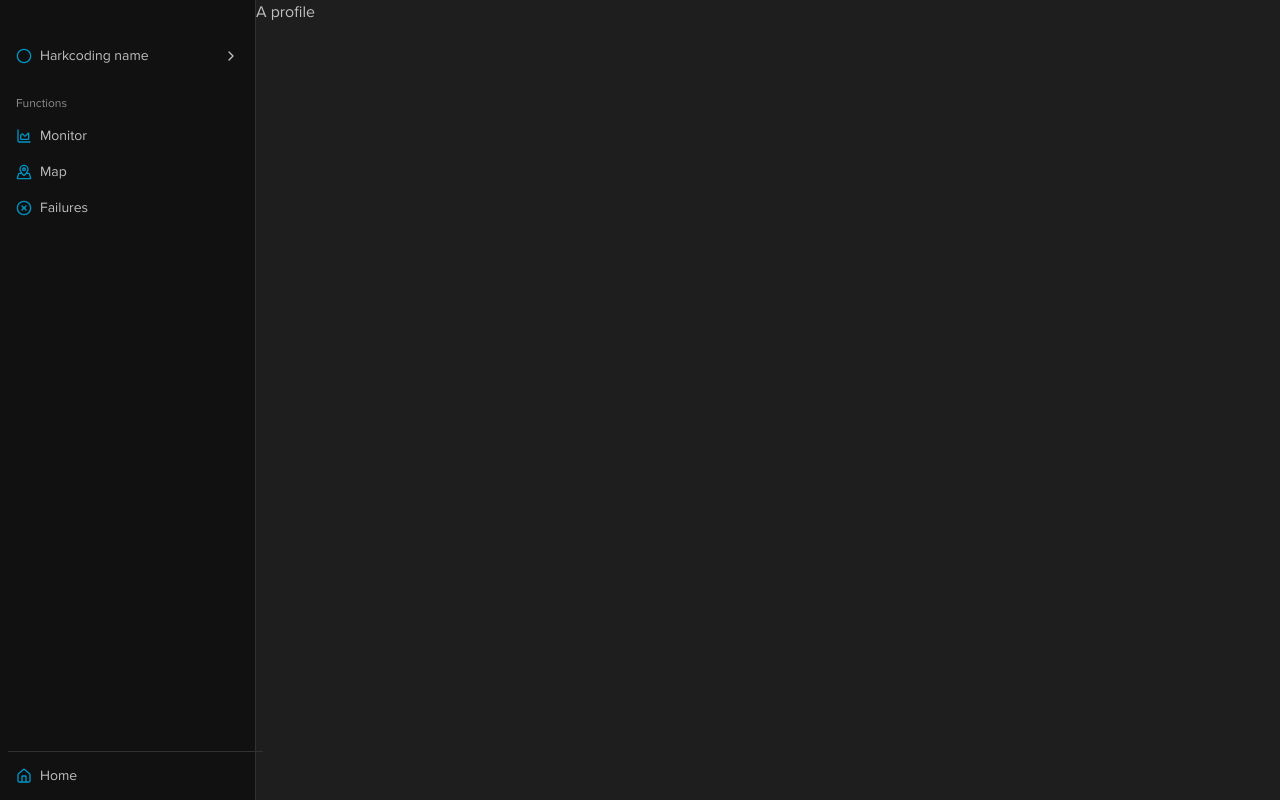
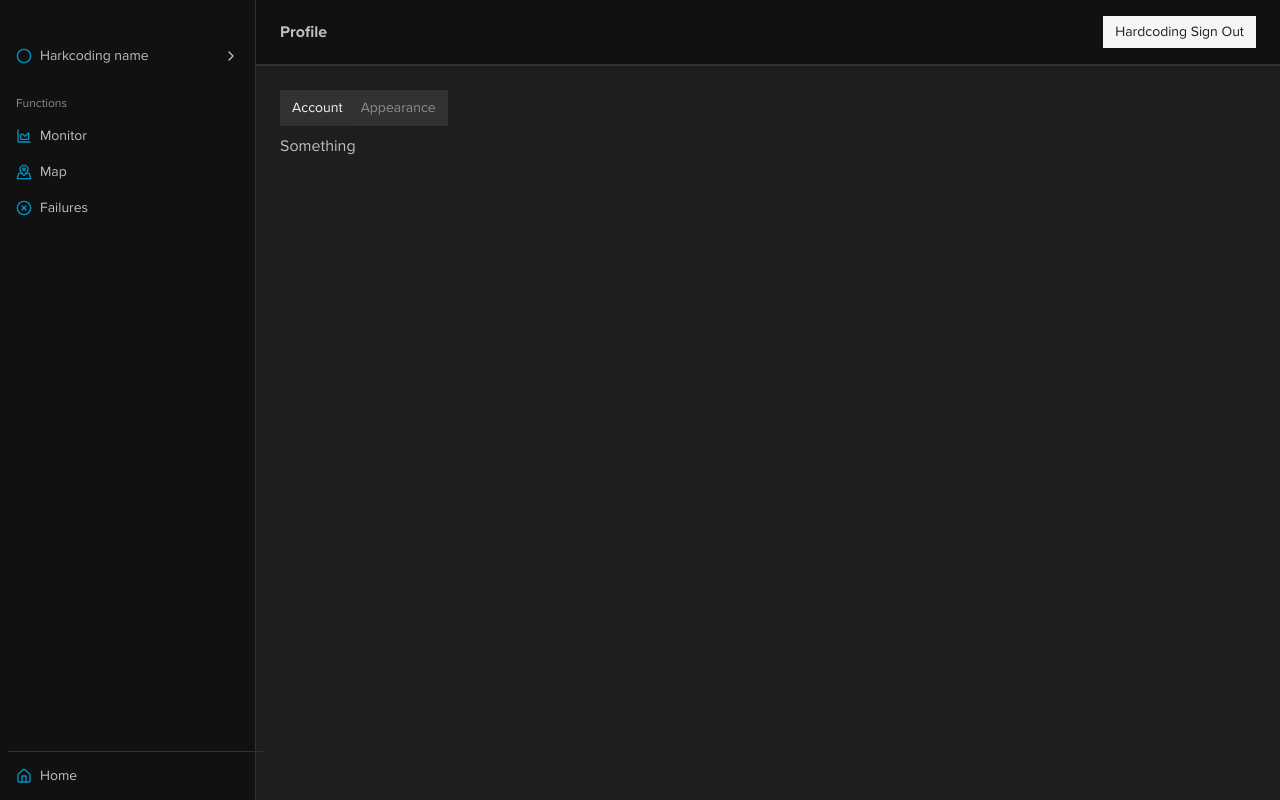
Before and after one commit to JlBestMc/HackathonRepte3_Frontend, a React (Vite) app: page /profile in a window 1280 px wide. Built offline with nearby package versions, Linux system fonts and the light colour scheme.

Commit message:
Add profile page, useThemeContext hook

```diff
--- /dev/null
+++ b/src/components/profile/Account.tsx
@@ -0,0 +1,5 @@
+const Account = () => {
+    return <div className="grid grid-cols-2 gap-6">Something</div>
+}
+
+export default Account
--- /dev/null
+++ b/src/components/profile/Appearance.tsx
@@ -0,0 +1,68 @@
+import { useThemeContext } from '@/hooks/useThemeContext'
+import {
+    Card,
+    CardContent,
+    CardHeader,
+    CardTitle,
+} from '@/components/ui/base/card'
+import { Sun, Moon, SunMoon } from 'lucide-react'
+import content from '@data/profile/appearance'
+
+const Appearance = () => {
+    const { setTheme } = useThemeContext()
+
+    return (
+        <Card>
+            <CardHeader>
+                <CardTitle>
+                    <h2>{content.title}</h2>
+                </CardTitle>
+            </CardHeader>
+            <CardContent>
+                <div className="grid grid-cols-3 gap-8">
+                    <div
+                        onClick={() => setTheme('light')}
+                        className="rounded-lg cursor-pointer"
+                        tabIndex={0}
+                        onKeyDown={(e) => {
+                            if (e.key === 'Enter' || e.key === ' ') {
+                                e.preventDefault()
+                            }
+                        }}
+                    >
+                        <Sun />
+                        <p className="font-black mt-4">{content.textLight}</p>
+                    </div>
+                    <div
+                        onClick={() => setTheme('dark')}
+                        className="rounded-lg cursor-pointer"
+                        tabIndex={0}
+                        onKeyDown={(e) => {
+                            if (e.key === 'Enter' || e.key === ' ') {
+                                e.preventDefault()
+                            }
+                        }}
+                    >
+                        <Moon />
+                        <p className="font-black mt-4">{content.textDark}</p>
+                    </div>
+                    <div
+                        onClick={() => setTheme('system')}
+                        className="rounded-lg cursor-pointer"
+                        tabIndex={0}
+                        onKeyDown={(e) => {
+                            if (e.key === 'Enter' || e.key === ' ') {
+                                e.preventDefault()
+                            }
+                        }}
+                    >
+                        <SunMoon />
+                        <p className="font-black mt-4">{content.textSystem}</p>
+                    </div>
+                </div>
+            </CardContent>
+        </Card>
+    )
+}
+
+export default Appearance
--- a/src/components/ui/ButtonSignOut.tsx
+++ b/src/components/ui/ButtonSignOut.tsx
@@ -1,10 +1,9 @@
-import { useState } from 'react'
-import { useNavigate } from '@tanstack/react-router'
+// import { useState } from 'react'
+// import { useNavigate } from '@tanstack/react-router'
 import { type VariantProps } from 'class-variance-authority'
-import { supabase } from '@/services/supabaseService'
 import { Button, buttonVariants } from '@/components/ui/base/button'
-import ErrorApi from '@components/ui/ErrorApi'
-import content from '@data/ui/buttonSignOut'
+// import ErrorApi from '@components/ui/ErrorApi'
+// import content from '@data/ui/buttonSignOut'
 
 type ButtonSignOutProps = VariantProps<typeof buttonVariants> & {
     asbutton?: boolean
@@ -17,55 +16,51 @@ const ButtonSignOut = ({
     variant = 'default',
     size = 'default',
     className,
-    children,
+    // children,
     ...props
 }: ButtonSignOutProps) => {
-    const navigate = useNavigate()
-    const [error, setError] = useState<string | null>(null)
-    const [isLoading, setIsLoading] = useState(false)
+    // const navigate = useNavigate()
+    // const [error, setError] = useState<string | null>(null)
+    // const [isLoading, setIsLoading] = useState(false)
 
-    const handleLogout = async () => {
-        setIsLoading(true)
-        setError(null)
+    // const handleLogout = async () => {
+    //     setIsLoading(true)
+    //     setError(null)
 
-        const { error } = await supabase.auth.signOut()
+    //     if (error) {
+    //         setError(error.message)
+    //         setIsLoading(false)
+    //         return
+    //     }
 
-        if (error) {
-            setError(error.message)
-            setIsLoading(false)
-            return
-        }
-
-        navigate({ to: '/' })
-    }
+    //     navigate({ to: '/' })
+    // }
 
     return (
         <>
-            {error && <ErrorApi message={error} />}
+            {/* {error && <ErrorApi message={error} />} */}
 
             {asbutton ? (
                 <Button
-                    onClick={handleLogout}
+                    // onClick={handleLogout}
                     variant={variant}
                     size={size}
                     className={className}
-                    disabled={isLoading}
+                    // disabled={isLoading}
                     {...props}
                 >
-                    {isLoading
-                        ? 'Cerrando sesión...'
-                        : children || content.textButton}
+                    {/* {isLoading ? 'Closing…' : children || content.textButton} */}
+                    Hardcoding Sign Out
                 </Button>
             ) : (
                 <button
-                    onClick={handleLogout}
+                    // onClick={handleLogout}
                     className={className}
-                    disabled={isLoading}
+                    // disabled={isLoading}
                     {...props}
                 >
-                    {isLoading
-                        ? 'Cerrando sesión...'
-                        : children || content.textButton}
+                    {/* {isLoading ? 'Closing…' : children || content.textButton} */}
+                    Hardcoding Sign Out
                 </button>
             )}
         </>
--- /dev/null
+++ b/src/config/data/pages/profile.ts
@@ -0,0 +1,8 @@
+const content = {
+    title: 'Profile',
+    textAccount: 'Account',
+    textAppearence: 'Appearance',
+    textTermsOfUse: 'Terms of use',
+}
+
+export default content
--- /dev/null
+++ b/src/config/data/pages/unauthorized.ts
@@ -0,0 +1,7 @@
+const content = {
+    title: 'Unauthorized',
+    textDescription:
+        'Unfortunately, your account does not have the necessary permissions to access this content. If this was a mistake, please contact an administrator.',
+}
+
+export default content
--- /dev/null
+++ b/src/config/data/profile/appearance.ts
@@ -0,0 +1,11 @@
+const content = {
+    title: 'Appearance',
+    textLight: 'Light',
+    textDark: 'Dark',
+    textSystem: 'System',
+    altImageDark: 'Backend dark mode',
+    altImageLight: 'Backend light mode',
+    altImageSystem: 'Backend system mode',
+}
+
+export default content
--- /dev/null
+++ b/src/config/data/ui/buttonSignOut.ts
@@ -0,0 +1,5 @@
+const content = {
+    textButton: 'Sign Out',
+}
+
+export default content
--- /dev/null
+++ b/src/hooks/useThemeContext.ts
@@ -0,0 +1,10 @@
+import { useContext } from 'react'
+import { ThemeContext } from '@/context/themeContext'
+
+export const useThemeContext = () => {
+    const context = useContext(ThemeContext)
+    if (!context) {
+        throw new Error('useTheme must be used within a ThemeProvider')
+    }
+    return context
+}
--- a/src/pages/Profile.tsx
+++ b/src/pages/Profile.tsx
@@ -1,5 +1,48 @@
+import { transformToId } from '@/lib/utils'
+import {
+    Tabs,
+    TabsContent,
+    TabsList,
+    TabsTrigger,
+} from '@components/ui/base/tabs'
+import ButtonSignOut from '@/components/ui/ButtonSignOut'
+import ContentArticle from '@components/ui/ContentArticle'
+import HeaderArticle from '@/components/ui/HeaderArticle'
+import Account from '@/components/profile/Account'
+import Appearance from '@/components/profile/Appearance'
+import content from '@/config/data/pages/profile'
+
 const Profile = () => {
-    return <>A profile</>
+    const account = transformToId(`${content.textAccount}`)
+    const appearance = transformToId(`${content.textAppearence}`)
+
+    return (
+        <>
+            <HeaderArticle title={content.title}>
+                <ButtonSignOut size="sm" />
+            </HeaderArticle>
+            <ContentArticle>
+                <Tabs aria-label="Settings" defaultValue={account}>
+                    <div className="flex justify-between items-center">
+                        <TabsList>
+                            <TabsTrigger value={account}>
+                                {content.textAccount}
+                            </TabsTrigger>
+                            <TabsTrigger value={appearance}>
+                                {content.textAppearence}
+                            </TabsTrigger>
+                        </TabsList>
+                    </div>
+                    <TabsContent value={account}>
+                        <Account />
+                    </TabsContent>
+                    <TabsContent value={appearance}>
+                        <Appearance />
+                    </TabsContent>
+                </Tabs>
+            </ContentArticle>
+        </>
+    )
 }
 
 export default Profile
--- /dev/null
+++ b/src/pages/Unauthorized.tsx
@@ -0,0 +1,29 @@
+import {
+    Card,
+    CardContent,
+    CardHeader,
+    CardTitle,
+} from '@/components/ui/base/card'
+import ContentArticle from '@components/ui/ContentArticle'
+import content from '@/config/data/pages/unauthorized'
+
+const Unauthorized = () => {
+    return (
+        <ContentArticle>
+            <div className="grid grid-cols-2 gap-6">
+                <Card>
+                    <CardHeader>
+                        <CardTitle>
+                            <h1>{content.title}</h1>
+                        </CardTitle>
+                    </CardHeader>
+                    <CardContent>
+                        <p>{content.textDescription}</p>
+                    </CardContent>
+                </Card>
+            </div>
+        </ContentArticle>
+    )
+}
+
+export default Unauthorized
```
